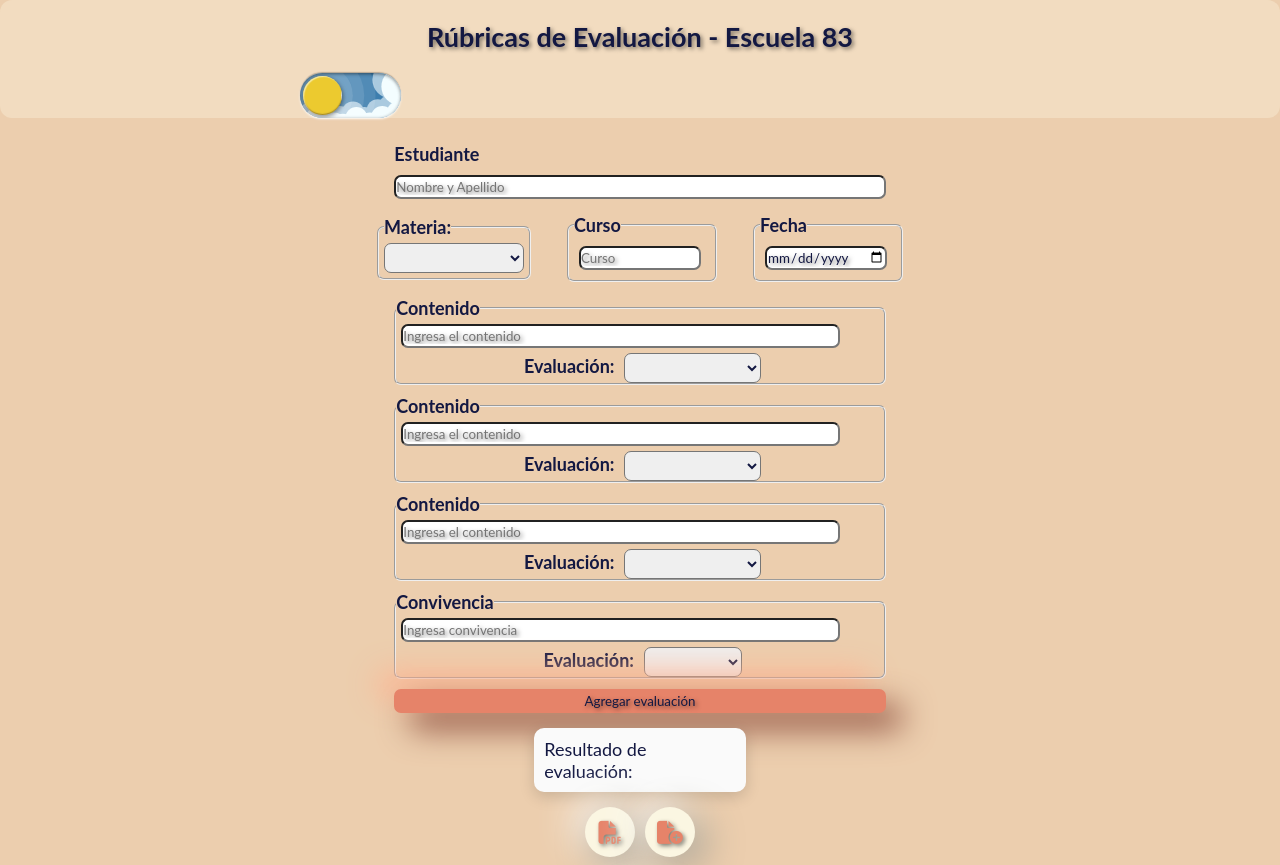
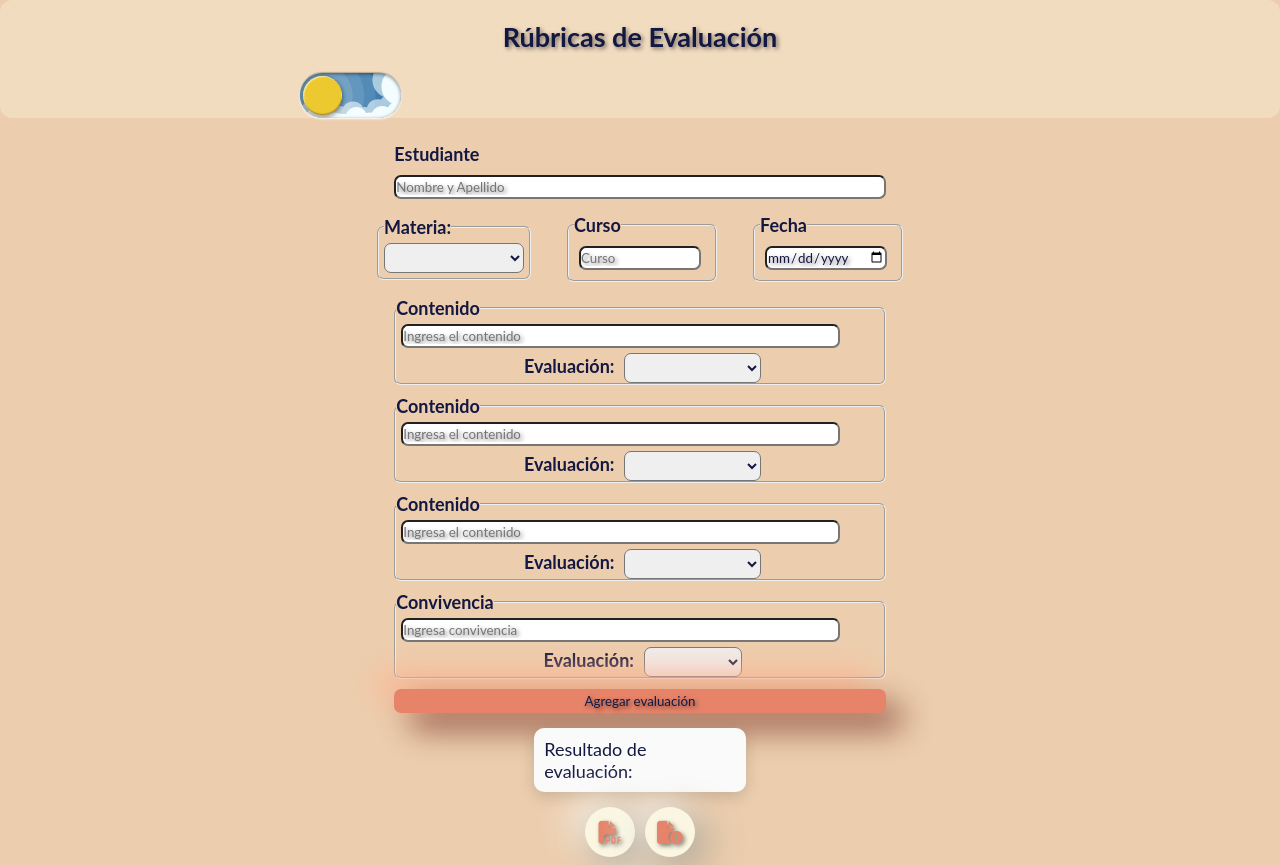
Before and after one commit to angebesson/rubricasEvaluacion, a website: page index.html in a window 1280 px wide. Shown: the top 865 px of the page. Drawn offline with nearby package versions, Linux system fonts and the light colour scheme.

Commit message:
cambie el titulo en html

```diff
--- a/index.html
+++ b/index.html
@@ -15,7 +15,7 @@
 <body class="main-evaluator">
     <nav>
         <header>
-            <a href="./index.html"> <h1>Rúbricas de Evaluación - Escuela 83 </h1></a>
+            <a href="./index.html"> <h1>Rúbricas de Evaluación</h1></a>
             <label class="theme-switch">
                 <input type="checkbox" class="theme-switch__checkbox" id="interruptor">
                 <div class="theme-switch__container">
```
